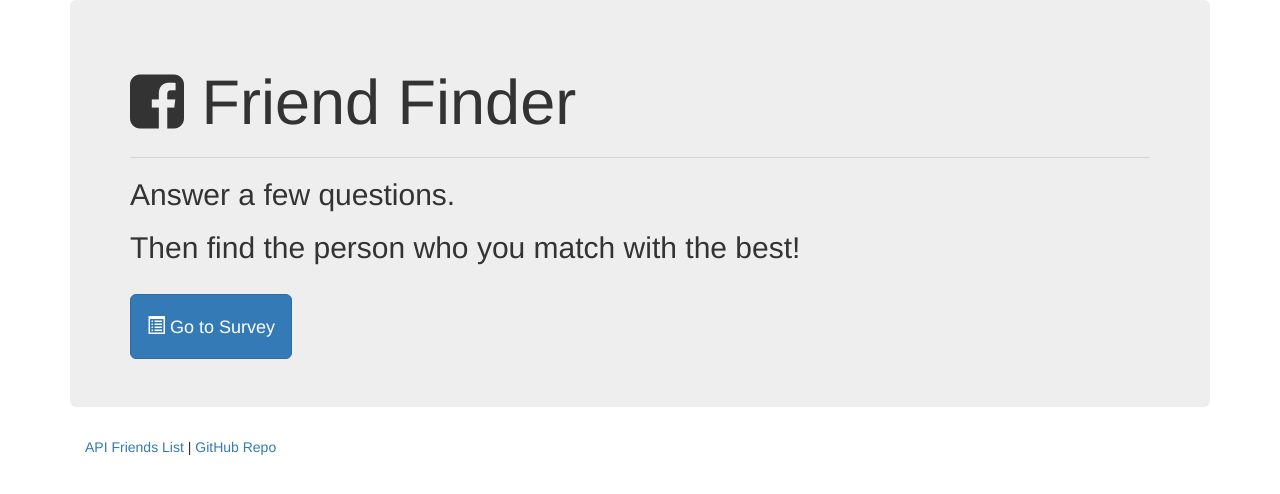
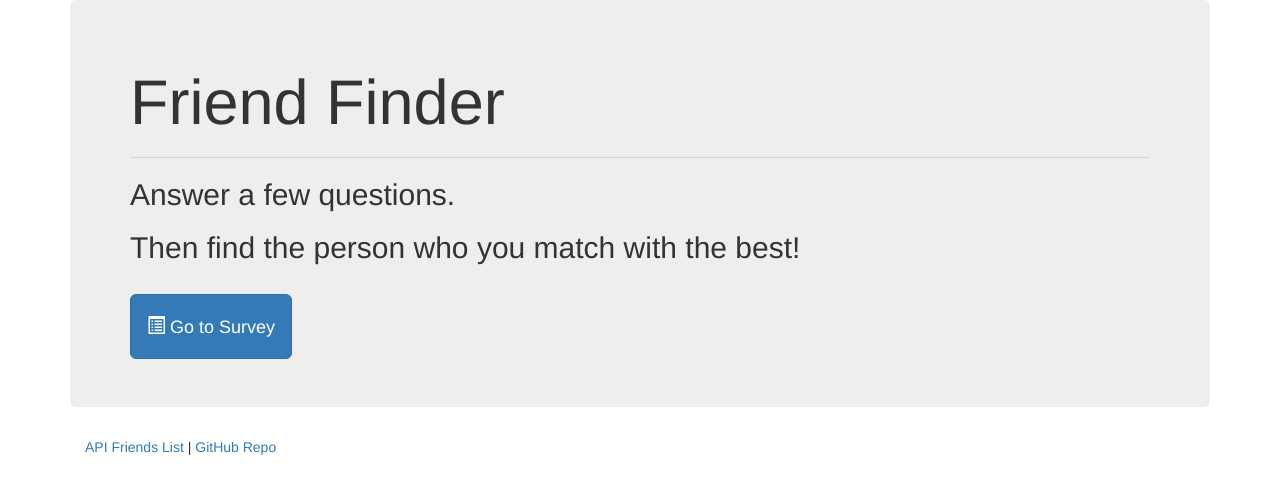
Before and after one commit to brandnn1/Friend-Finder, a website: page app/public/home.html in a window 1280 px wide. Drawn offline with nearby package versions, Linux system fonts and the light colour scheme.

Commit message:
formatting clean up

```diff
--- a/app/public/home.html
+++ b/app/public/home.html
@@ -17,7 +17,7 @@
     <div class="container">
 
       <div class="jumbotron">
-        <h1><i class="fa fa-facebook-square" aria-hidden="true"></i> Friend Finder</h1>
+        <h1><i aria-hidden="true"></i> Friend Finder</h1>
         <hr>
         <h2>Answer a few questions. </h2>
         <h2>Then find the person who you match with the best!</h2>
```
